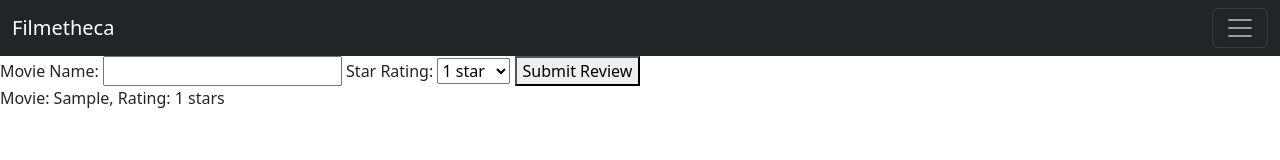
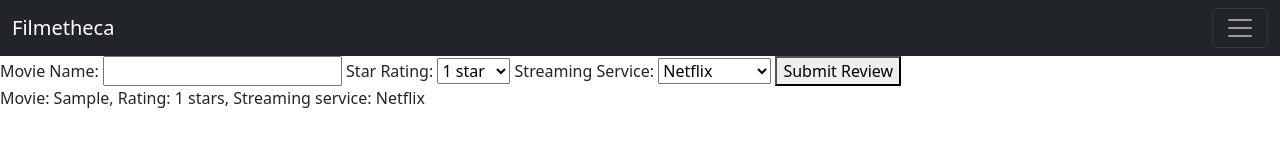
Before and after one commit to adamhansen184/filmetheca, a plain HTML site: page watched.html in a window 1280 px wide. Both pictures are taken after typing "Sample" into the empty fields and a click on the button "Submit Review". Drawn offline with nearby package versions, Linux system fonts and the light colour scheme.

Commit message:
added streaming service option

```diff
--- /dev/null
+++ b/assets/css/watched.css
@@ -0,0 +1,3 @@
+.reviews {
+
+}
--- a/assets/js/watched.js
+++ b/assets/js/watched.js
@@ -9,7 +9,8 @@
         for (var i=0; i<reviews.length; i++) {
             var review = reviews[i];
             var reviewElement = document.createElement("div");
-            reviewElement.textContent = "Movie: " + review.movieName + ", Rating: " + review.starRating + " stars";
+            reviewElement.textContent = "Movie: " + review.movieName + ", Rating: " + review.starRating + " stars," + " Streaming service: " + review.streamingService;
+            reviewElement.classList.add("reviews");
             reviewListElement.appendChild(reviewElement);
         }
     }
@@ -23,12 +24,14 @@
 
     // get values entered by user
     var movieName = document.getElementById("movieName").value;
-    var starRating = document.getElementById("starRating").value
+    var starRating = document.getElementById("starRating").value;
+    var streamingService = document.getElementById("streamingService").value;
 
     // save review to local storage
     var review = {
         movieName: movieName,
-        starRating: starRating
+        starRating: starRating,
+        streamingService: streamingService
       };
 
       var reviews = localStorage.getItem("movieReviews");
--- a/watched.html
+++ b/watched.html
@@ -4,6 +4,7 @@
     <meta charset="UTF-8">
     <meta http-equiv="X-UA-Compatible" content="IE=edge">
     <meta name="viewport" content="width=device-width, initial-scale=1.0">
+    <link rel="stylesheet" href="./assets/css/watched.css" />
     <link href="https://cdn.jsdelivr.net/npm/bootstrap@5.3.0-alpha3/dist/css/bootstrap.min.css" rel="stylesheet" integrity="sha384-KK94CHFLLe+nY2dmCWGMq91rCGa5gtU4mk92HdvYe+M/SXH301p5ILy+dN9+nJOZ" crossorigin="anonymous">
     <title>Watched</title>
 </head>
@@ -66,6 +67,17 @@
       <option value="5">5 stars</option>
     </select>
 
+    <label for="streamingService">Streaming Service:</label>
+    <select id="streamingService" name="streamingService" required>
+      <option value="Netflix">Netflix</option>
+      <option value="Hulu">Hulu</option>
+      <option value="Max">Max</option>
+      <option value="Prime Video">Prime Video</option>
+      <option value="Disney Plus">Disney Plus</option>
+      <option value="Apple TV">Apple TV</option>
+      <option value="Other">Other</option>
+    </select>
+
     <button type="submit">Submit Review</button>
   </form>
 
```
